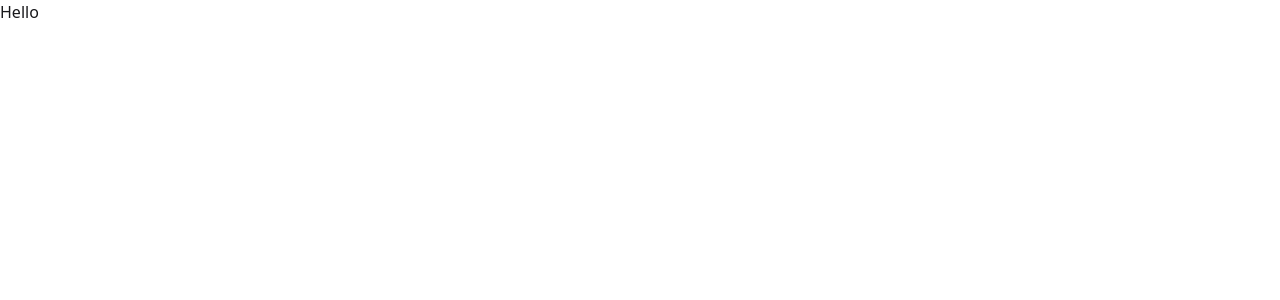
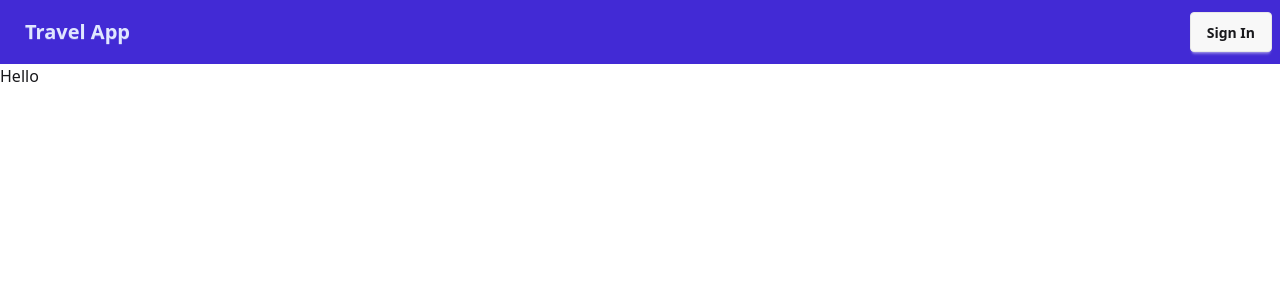
Before and after one commit to stevnHS/nuxt-travel, a Nuxt app: page / in a window 1280 px wide. Shown: the top 300 px of the page. Built offline with nearby package versions, Linux system fonts and the light colour scheme.

Commit message:
add Navbar

```diff
--- /dev/null
+++ b/components/app/navbar.vue
@@ -0,0 +1,12 @@
+<template>
+  <div class="navbar bg-primary text-primary-content">
+    <div class="navbar-start">
+      <NuxtLink to="/" class="btn btn-ghost text-xl">
+        Travel App
+      </NuxtLink>
+    </div>
+    <div class="navbar-end">
+      <a class="btn">Sign In</a>
+    </div>
+  </div>
+</template>
--- a/layouts/default.vue
+++ b/layouts/default.vue
@@ -1,6 +1,7 @@
 <template>
   <div>
     <div class="flex min-h-screen flex-col">
+      <AppNavbar />
       <main>
         <slot />
       </main>
```
